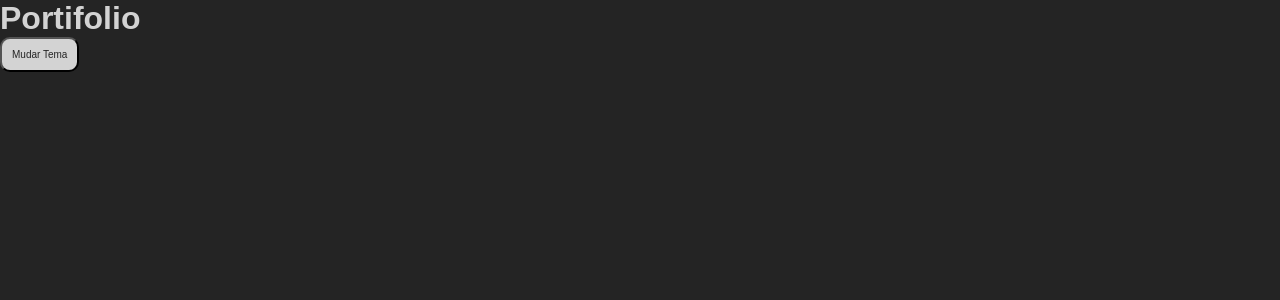
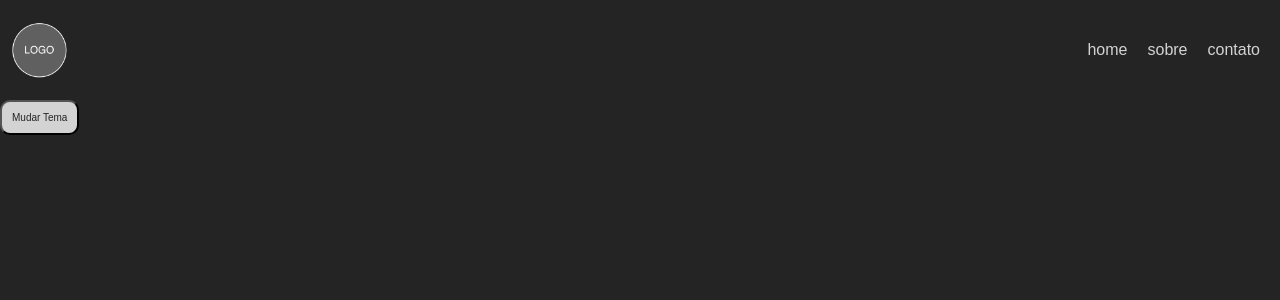
Before and after one commit to jvictor-s/portfolio, a React (Vite) app in the folder frontend/: page / in a window 1280 px wide. Shown: the top 300 px of the page. Built offline with nearby package versions, Linux system fonts and the light colour scheme.

Commit message:
feat: Inicializar o header

```diff
--- a/frontend/src/App.tsx
+++ b/frontend/src/App.tsx
@@ -2,26 +2,24 @@
 import { useState } from "react";
 import { ThemeProvider } from "styled-components";
 
-
 //Components
 import Global from "./styles/Global";
+import ButtonTheme from "./components/button";
+import Header from "./components/header";
 
 //config
 import { light, dark } from "./styles/themes";
-import ButtonTheme from "./components/button";
+
 
 function App() {
 
   const [darkMode, setDarkMode] = useState(true);
-
   return (
     <ThemeProvider theme={darkMode ? dark : light}>
-
-      <h1>Portifolio</h1>
-      <ButtonTheme onClick={() => setDarkMode(!darkMode)} label="Mudar Tema"/>
+      <Header/>
+      <ButtonTheme onClick={() => setDarkMode(!darkMode)} label="Mudar Tema" />
       <Global/>
     </ThemeProvider>
-
   )
 }
 
--- /dev/null
+++ b/frontend/src/components/header/index.tsx
@@ -0,0 +1,21 @@
+import * as C from "./styles"
+import ImgLogo from "../../assets/logo-placeholder-image.png"
+
+function Header (){
+       return(
+        <C.Container>
+            <C.Header>
+                <C.Logo src={ImgLogo} alt="imagem de teste" />
+                <C.Menu>
+                    <C.ListUnOrder>
+                        <C.List>home</C.List>
+                        <C.List>sobre</C.List>
+                        <C.List>contato</C.List>
+                    </C.ListUnOrder>
+                </C.Menu>
+            </C.Header>
+        </C.Container>
+    )
+}
+
+export default Header;
--- /dev/null
+++ b/frontend/src/components/header/styles.tsx
@@ -0,0 +1,28 @@
+import styled from "styled-components";
+
+export const Container = styled.div`
+    height:100px;
+`;
+
+export const Header = styled.header`
+    display:flex;
+    height:100%;
+    align-items:center;
+    justify-content:space-between;
+`;
+
+export const Logo = styled.img`
+    width:80px;
+`;
+
+export const Menu = styled.nav`
+
+`
+export const ListUnOrder = styled.ul`
+    display:flex;
+    list-style:none;
+`;
+
+export const List = styled.li`
+    margin-right:20px;
+`
```
Also changed, not shown: frontend/src/assets/logo-placeholder-image.png (added).
